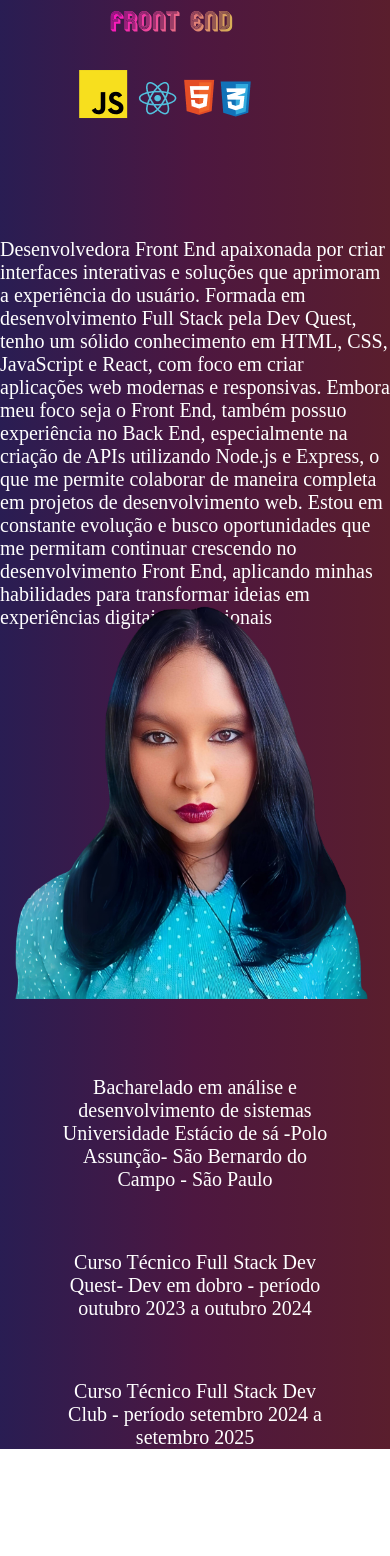
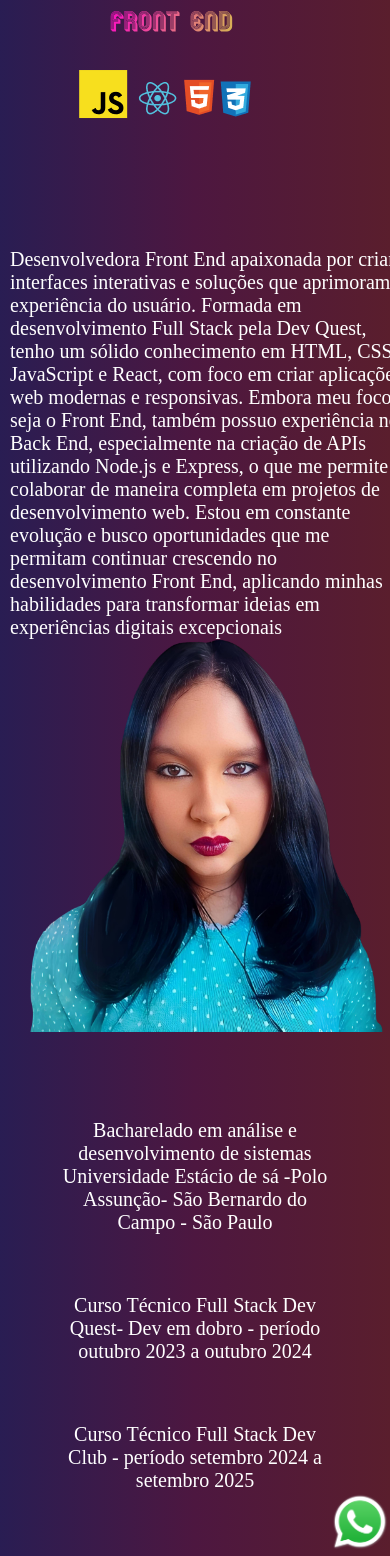
Before and after one commit to andressa1010/projeto-portfolio-andressa, a React (Vite) app: page / in a window 390 px wide. Shown: the part 262-1818 px from the top of the page. Before the commit the page ends 1711 px from the top, so only its background shows below. Built offline with nearby package versions, Linux system fonts and the light colour scheme.

Commit message:
novas-css

```diff
--- a/src/App.css
+++ b/src/App.css
@@ -114,6 +114,7 @@ p {
 .whatsapp {
   display: flex;
   justify-content: end;
+  align-items: end;
 }
 
 .whatsapp img {
@@ -196,3 +197,23 @@ p {
     font-size: 16px;
   }
 }
+
+@media (max-width: 768px) {
+  .container {
+      flex-direction: column; /* Empilha os elementos verticalmente */
+      padding: 10px;
+  }
+
+  .content{
+      width: 100%; /* Ocupa toda a largura */
+      margin-bottom: 20px; /* Adiciona espaço entre os elementos */
+  }
+
+  video{ max-width: 100%; /* Ajusta as imagens ao tamanho da tela */
+      height: auto;
+  }
+
+   p, .projeto-link {
+      font-size: 1rem; /* Reduz o tamanho da fonte */
+  }
+}
--- a/src/Pages/contato.jsx
+++ b/src/Pages/contato.jsx
@@ -19,6 +19,16 @@ const Contato = () => {
       </div>
 
 
+
+
+
+
+      <div className="whatsapp">
+       <a href="https://wa.me/5511986414262" target="_blank">
+       <img src="/whatsapp.png"></img>
+       </a>
+     </div>
+
     </>
   );
 };
--- a/src/Pages/home.jsx
+++ b/src/Pages/home.jsx
@@ -44,6 +44,12 @@ const Home = () => {
           </p>
         </div>
       </div>
+
+      <div className="whatsapp">
+       <a href="https://wa.me/5511986414262" target="_blank">
+       <img src="/whatsapp.png"></img>
+       </a>
+     </div>
     </>
   );
 };
--- a/src/Pages/projetos.jsx
+++ b/src/Pages/projetos.jsx
@@ -378,6 +378,12 @@ const Projetos = () => {
           </a>
         </div>
       </div>
+
+      <div className="whatsapp">
+       <a href="https://wa.me/5511986414262" target="_blank">
+       <img src="/whatsapp.png"></img>
+       </a>
+     </div>
     </>
   );
 };
```
